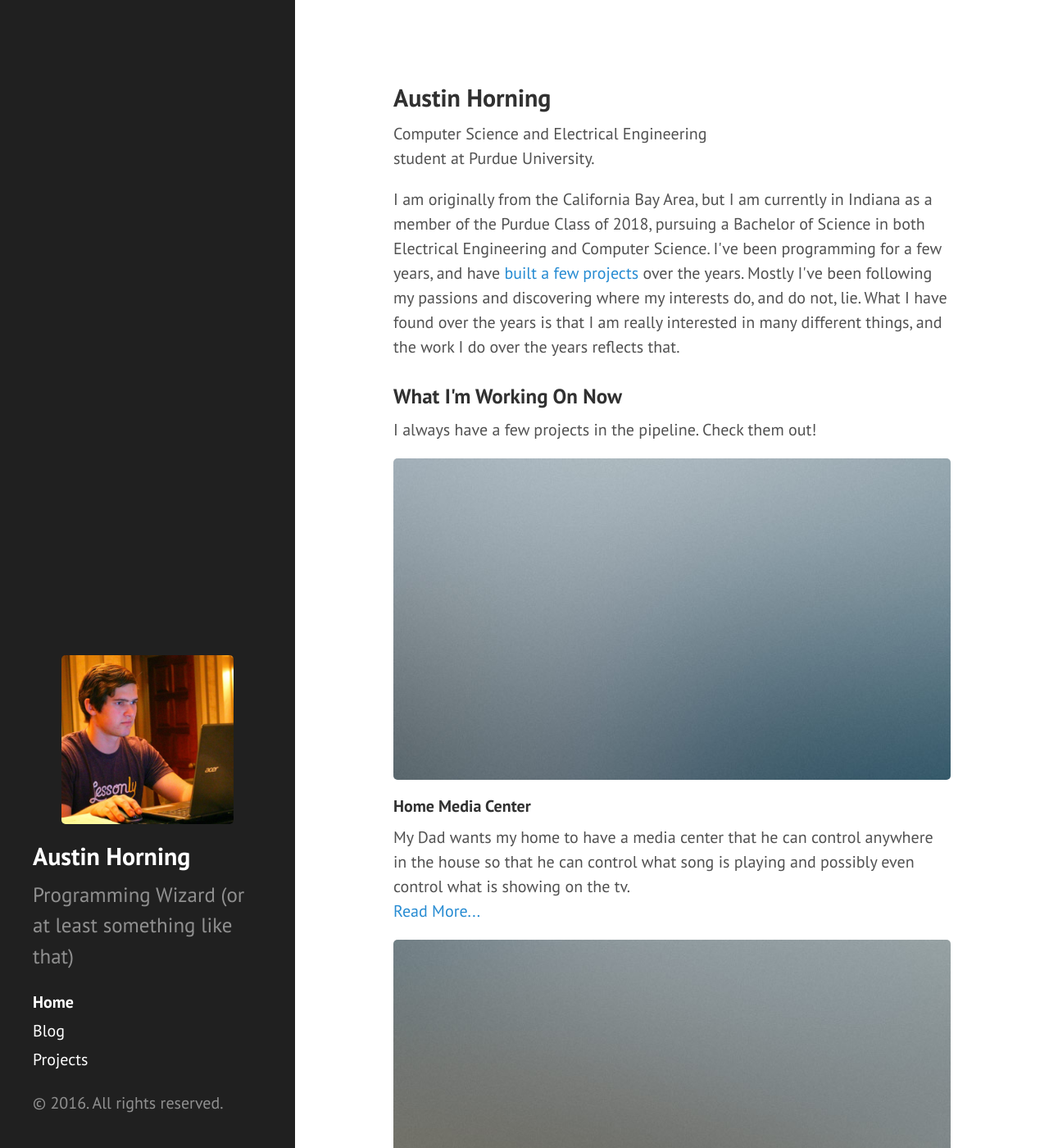
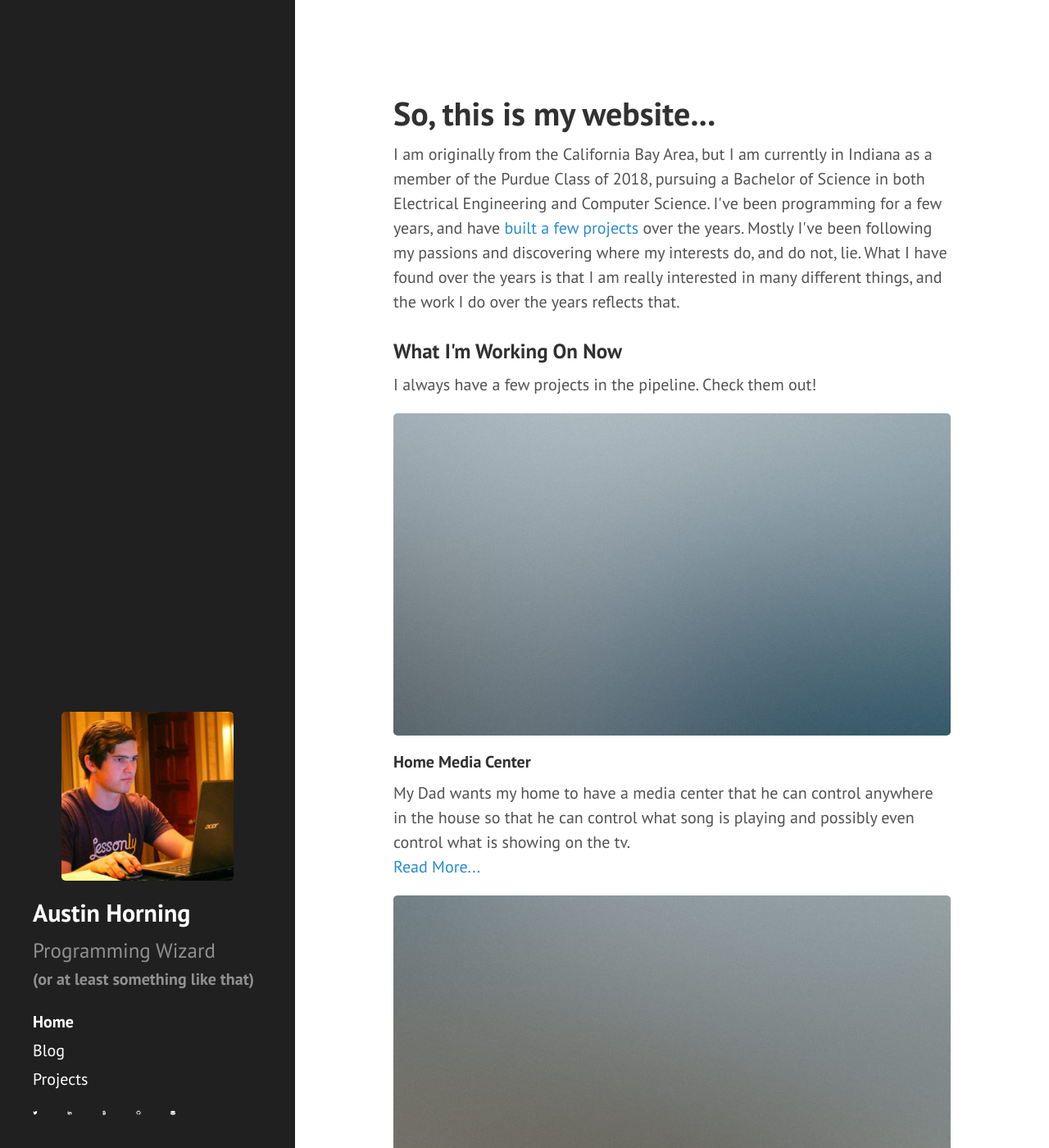
Before and after one commit to TheAustinSeven/theaustinseven.github.io, a Jekyll site: the page built from index.html, in a window 1280 px wide and 1400 px high. Shown: the whole window at 82% size. Built offline with Jekyll 4.4.1, drawn with Linux system fonts in a browser that asks for light colours; nearby versions of some CDN libraries; library files that are not in the unit come from our copies; the list of posts is cut into pages by our own code; some of the changed text lies outside the part shown.

Commit message:
slight changes

```diff
--- a/_includes/head.html
+++ b/_includes/head.html
@@ -18,12 +18,22 @@
   <link rel="stylesheet" href="{{ site.baseurl }}public/css/poole.css">
   <link rel="stylesheet" href="{{ site.baseurl }}public/css/syntax.css">
   <link rel="stylesheet" href="{{ site.baseurl }}public/css/hyde.css">
+  <link rel="stylesheet" href="{{ site.baseurl }}public/css/font-awesome.min.css">
+  <link rel="stylesheet" href="{{ site.baseurl }}public/css/homestyle.css">
   <link rel="stylesheet" href="http://fonts.googleapis.com/css?family=PT+Sans:400,400italic,700|Abril+Fatface">
 
   <!-- Icons -->
   <link rel="apple-touch-icon-precomposed" sizes="144x144" href="{{ site.baseurl }}public/apple-touch-icon-144-precomposed.png">
                                  <link rel="shortcut icon" href="{{ site.baseurl }}public/favicon.ico">
+  <script>
+    (function(i,s,o,g,r,a,m){i['GoogleAnalyticsObject']=r;i[r]=i[r]||function(){
+    (i[r].q=i[r].q||[]).push(arguments)},i[r].l=1*new Date();a=s.createElement(o),
+    m=s.getElementsByTagName(o)[0];a.async=1;a.src=g;m.parentNode.insertBefore(a,m)
+    })(window,document,'script','https://www.google-analytics.com/analytics.js','ga');
 
+    ga('create', 'UA-78691118-1', 'auto');
+    ga('send', 'pageview');
+  </script>
   <!-- RSS -->
   <link rel="alternate" type="application/rss+xml" title="RSS" href="/atom.xml">
 </head>
--- a/_includes/sidebar.html
+++ b/_includes/sidebar.html
@@ -7,7 +7,8 @@
           {{ site.title }}
         </a>
       </h2>
-      <p class="lead">{{ site.description }}</p>
+      <p class="lead" style="margin:0">Programming Wizard</p>
+      <p class="lead" style="font-size:100%;font-weight:bold;">(or at least something like that)</p>
     </div>
 
     <nav class="sidebar-nav">
@@ -27,7 +28,14 @@
         {% endif %}
       {% endfor %}
     </nav>
-
-    <p>&copy; {{ site.time | date: '%Y' }}. All rights reserved.</p>
+    <footer>
+			<ul class="icons">
+				<li><a href="http://twitter.com/TheAustinSeven" class="icon"><img src="/public/svg/white/twitter.svg" style="width:15%"></a></li>
+        <li><a href="https://www.linkedin.com/in/austinhorning" class="icon"><img src="/public/svg/white/linkedin.svg" style="width:15%"></a></li>
+				<li><a href="https://www.coinbase.com/checkouts/af0878ebbd28bb33a53f55c811812fae" class="icon"><img src="/public/svg/white/bitcoin.svg" style="width:15%"></a></li>
+				<li><a href="http://github.com/TheAustinSeven" class="icon"><img src="/public/svg/white/github.svg" style="width:15%"></a></li>
+				<li><a href="mailto:austinseven@outlook.com" class="icon"><img src="/public/svg/white/envelope.svg" style="width:15%"></a></li>
+			</ul>
+		</footer>
   </div>
 </div>
--- a/_layouts/default.html
+++ b/_layouts/default.html
@@ -11,5 +11,8 @@
       {{ content }}
     </div>
 
+    <div class="content container" style="padding-bottom:16px">
+      <p>© {{ site.time | date: '%Y' }}. All rights reserved.</p>
+    </div>
   </body>
 </html>
--- a/index.html
+++ b/index.html
@@ -6,11 +6,7 @@
 <!-- One -->
 	<section id="one">
 		<div class="container">
-			<header class="major">
-				<h2>Austin Horning</h2>
-				<p>Computer Science and Electrical Engineering <br>
-					 student at Purdue University.</p>
-			</header>
+			<h1>So, this is my website...</h1>
 			<p>I am originally from the California Bay Area, but I am currently in Indiana as a member of the Purdue Class of 2018, pursuing a Bachelor of Science in both Electrical Engineering and Computer Science. I've been programming for a few years, and have <a href="#projects">built a few projects</a> over the years. Mostly I've been following my passions and discovering where my interests do, and do not, lie. What I have found over the years is that I am really interested in many different things, and the work I do over the years reflects that.</p>
 		</div>
 	</section>
--- /dev/null
+++ b/public/css/homestyle.css
@@ -0,0 +1,8 @@
+ul.icons {
+  cursor: default;
+  list-style: none;
+  padding-left: 0; }
+.icon {
+  float:left;
+  position: relative;
+  width: 15%; }
```
Also changed, not shown: public/svg/white/bitcoin.svg (added), public/svg/white/envelope.svg (added), public/svg/white/github.svg (added), public/svg/white/linkedin.svg (added), public/svg/white/twitter.svg (added).
